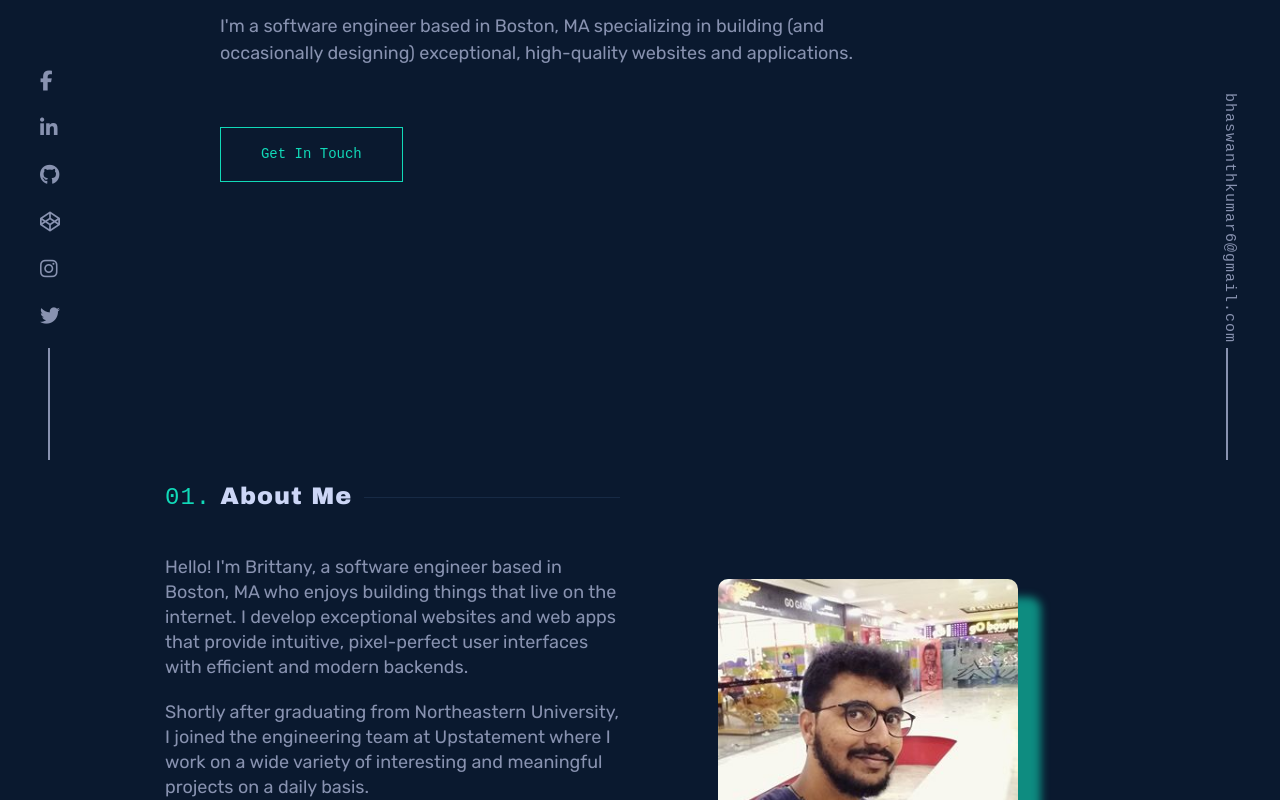
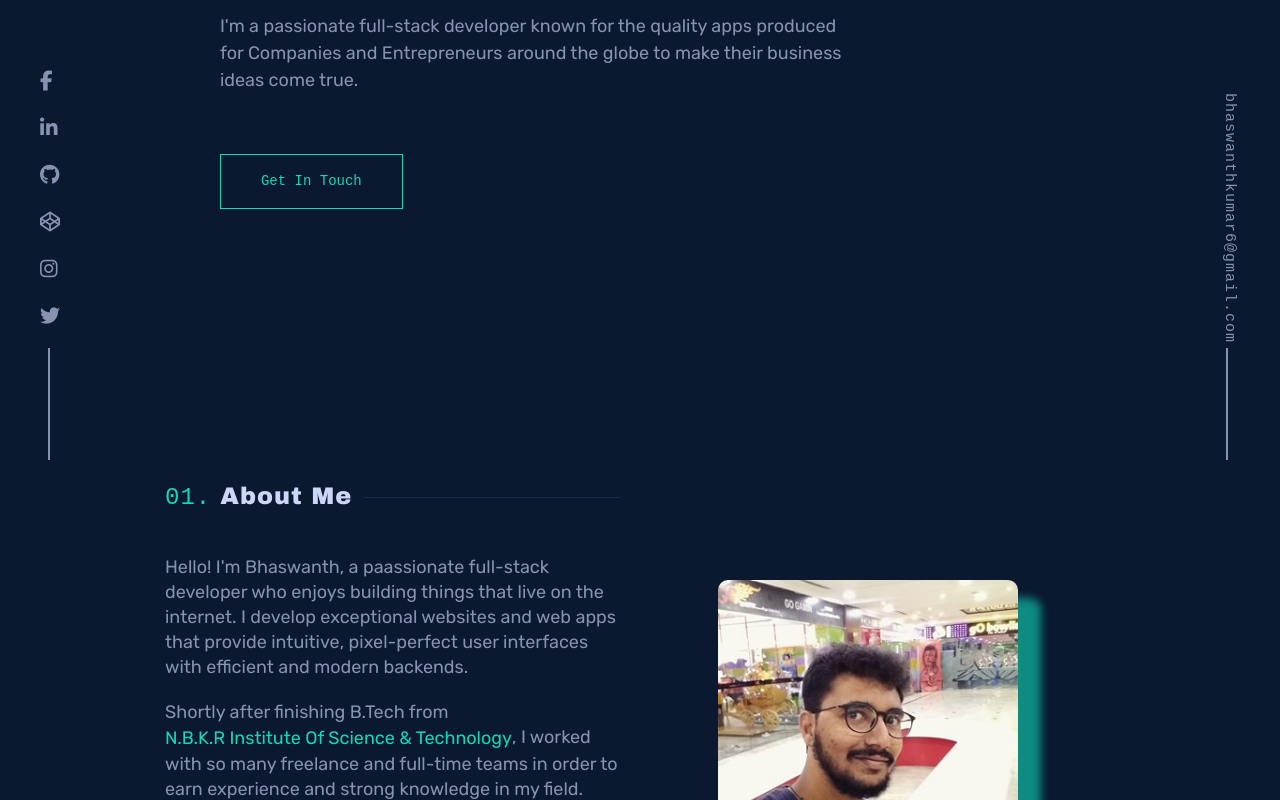
Before and after one commit to bhaswanth53/personal-website, a React (Create React App) app: page / in a window 1280 px wide. Shown: the part 340-1140 px from the top of the page. Built offline with nearby package versions, Linux system fonts and the light colour scheme; a web font is replaced by a local one.

Commit message:
Modified changes and added SEO tags

```diff
--- a/public/index.html
+++ b/public/index.html
@@ -2,14 +2,14 @@
 <html lang="en">
   <head>
     <meta charset="utf-8" />
-    <link rel="icon" href="%PUBLIC_URL%/favicon.ico" />
+    <link rel="icon" href="%PUBLIC_URL%/logo-icon.png" />
     <meta name="viewport" content="width=device-width, initial-scale=1" />
     <meta name="theme-color" content="#000000" />
     <meta
       name="description"
       content="Web site created using create-react-app"
     />
-    <link rel="apple-touch-icon" href="%PUBLIC_URL%/logo192.png" />
+    <link rel="apple-touch-icon" href="%PUBLIC_URL%/logo-icon.png" />
     <!--
       manifest.json provides metadata used when your web app is installed on a
       user's mobile device or desktop. See https://developers.google.com/web/fundamentals/web-app-manifest/
@@ -26,6 +26,29 @@
     -->
     <title>Bhaswanth Chiruthanuru</title>
     <!-- <link rel="stylesheet" type="text/css" href="./css/uikit.min.css" /> -->
+
+    <!-- Meta Tags -->
+    <meta name="title" content="Bhaswanth Chiruthanuru">
+    <meta name="description" content="I'm a passionate full-stack developer known for the quality apps produced for Companies and Entrepreneurs around the globe to make their business ideas come true.">
+    <meta name="keywords" content="Bhaswanth, Bhaswanth Chiruthanuru, Chiruthanuru, Web Developer, Full Start Developer, Freelancer, Web Development, Programming">
+    <meta name="robots" content="index, follow">
+    <meta http-equiv="Content-Type" content="text/html; charset=utf-8">
+    <meta name="language" content="English">
+
+    <!-- Open Graph / Facebook -->
+    <meta property="og:type" content="website">
+    <meta property="og:url" content="http://bhaswanthc.esy.es">
+    <meta property="og:title" content="Bhaswanth Chiruthanuru">
+    <meta property="og:description" content="I'm a passionate full-stack developer known for the quality apps produced for Companies and Entrepreneurs around the globe to make their business ideas come true.">
+    <meta property="og:image" content="http://bhaswanthc.esy.es/banner.jpg">
+
+    <!-- Twitter -->
+    <meta property="twitter:card" content="summary_large_image">
+    <meta property="twitter:url" content="http://bhaswanthc.esy.es">
+    <meta property="twitter:title" content="Meta Tags — Preview, Edit and Generate">
+    <meta property="twitter:description" content="I'm a passionate full-stack developer known for the quality apps produced for Companies and Entrepreneurs around the globe to make their business ideas come true.">
+    <meta property="twitter:image" content="http://bhaswanthc.esy.es/banner.jpg">
+
     <script src="https://kit.fontawesome.com/a076d05399.js"></script>
   </head>
   <body>
--- a/src/Components/About.jsx
+++ b/src/Components/About.jsx
@@ -13,10 +13,12 @@ class About extends Component {
                                 <div className="uk-hidden@m about-image-m">
                                     <img src={profile} alt="Profile Pic" />
                                 </div>
-                                <p>Hello! I'm Brittany, a software engineer based in Boston, MA who enjoys building things that live on the internet. I develop exceptional websites and web apps that provide intuitive, pixel-perfect user interfaces with efficient and modern backends.</p>
-                                <p>Shortly after graduating from Northeastern University, I joined the engineering team at Upstatement where I work on a wide variety of interesting and meaningful projects on a daily basis.</p>
+                                <p>Hello! I'm Bhaswanth, a paassionate full-stack developer who enjoys building things that live on the internet. I develop exceptional websites and web apps that provide intuitive, pixel-perfect user interfaces with efficient and modern backends.</p>
+                                <p>
+                                    Shortly after finishing B.Tech from <a href="http://www.nbkrist.org/" className="uk-button uk-button-text" target="_blank">N.B.K.R Institute Of Science & Technology</a>, I worked with so many freelance and full-time teams in order to earn experience and strong knowledge in my field.
+                                </p>
                                 <p>Here are a few technologies I've been working with recently:</p>
-                                <div className="uk-grid-match uk-margin-top" data-uk-grid>
+                                <div className="uk-grid-match uk-margin-top uk-visible@m" data-uk-grid>
                                     <div className="uk-width-1-2@m">
                                         <ul className="uk-list">
                                             <li><i className="fab fa-js"></i> Javascript</li>
@@ -26,6 +28,19 @@ class About extends Component {
                                     </div>
                                     <div className="uk-width-1-2@m">
                                         <ul className="uk-list">
+                                            <li><i className="fab fa-php"></i> PHP</li>
+                                            <li><i className="fab fa-html5"></i> HTML & CSS</li>
+                                            <li><i className="fab fa-python"></i> Python</li>
+                                        </ul>
+                                    </div>
+                                </div>
+
+                                <div className="uk-grid-match uk-margin-top uk-hidden@m" data-uk-grid>
+                                    <div className="uk-width-1-2@m">
+                                        <ul className="uk-list">
+                                            <li><i className="fab fa-js"></i> Javascript</li>
+                                            <li><i className="fab fa-vuejs"></i> Vue JS</li>
+                                            <li><i className="fab fa-react"></i> React JS</li>
                                             <li><i className="fab fa-php"></i> PHP</li>
                                             <li><i className="fab fa-html5"></i> HTML & CSS</li>
                                             <li><i className="fab fa-python"></i> Python</li>
--- a/src/Components/Banner.jsx
+++ b/src/Components/Banner.jsx
@@ -1,5 +1,6 @@
 import React, { Component } from 'react'
 import UIKIT from 'uikit'
+import AnchorLink from 'react-anchor-link-smooth-scroll'
 
 class Banner extends Component {
     render() {
@@ -24,10 +25,12 @@ class Banner extends Component {
                             <p className="hi">Hi, my name is</p>
                             <p className="h1-white">Bhaswanth Chiruthanuru</p>
                             <p className="h1-grey">I build things for the web.</p>
-                            <p className="text">I'm a software engineer based in Boston, MA specializing in building (and occasionally designing) exceptional, high-quality websites and applications.</p>
-                            <a href="#">
+                            <p className="text">
+                                I'm a passionate full-stack developer known for the quality apps produced for Companies and Entrepreneurs around the globe to make their business ideas come true.
+                            </p>
+                            <AnchorLink offset='100' href="#contact-section">
                                 <button className="uk-button uk-button-large touch">Get In Touch</button>
-                            </a>
+                            </AnchorLink>
                         </div>
                     </div>
                     <div className="uk-width-1-6@m uk-visible@m">
--- a/src/Components/Navbar.jsx
+++ b/src/Components/Navbar.jsx
@@ -10,9 +10,9 @@ class Navbar extends Component {
             <div data-uk-sticky="animation: uk-animation-slide-top; sel-target: .uk-navbar-container; cls-active: uk-navbar-sticky; bottom: #transparent-sticky-navbar">
                 <nav className="uk-navbar-container cus-nav" data-uk-navbar>
                     <div className="uk-navbar-left">
-                        <a className="uk-navbar-item uk-logo" href="#">
+                        <AnchorLink className="uk-navbar-item uk-logo" href="#banner-section" offset='100'>
                             <img src={Logo} alt="Logo" />
-                        </a>
+                        </AnchorLink>
                     </div>
                     <div className="uk-navbar-right uk-visible@m">
                         <ul className="uk-navbar-nav">
--- a/src/index.css
+++ b/src/index.css
@@ -303,6 +303,21 @@ h2 {
   border: 3px solid rgba(17,217,184,0.6);
 }
 
+.about-section a {
+  color: #11d9b8;
+  text-transform: none;
+  font-family: 'Rubik', sans-serif;
+  font-size: 18px;
+}
+
+.about-section a:hover {
+  color: #11d9b8;
+}
+
+.about-section a::before {
+  border-bottom: 1px solid #11d9b8;
+}
+
 /* Projects Section */
 .projects-section {
   min-height: 90vh;
@@ -533,13 +548,13 @@ footer ul li a {
 }
 
 /* Media Queries */
-@media (min-width: 480px) {
+@media (min-width: 640px) {
   .sm\:red {
     color: red;
   }
 }
 
-@media (min-width: 768px) {
+@media (min-width: 960px) {
   .banner .h1-white {
     color: rgb(204, 214, 246);
     font-size: 50px;
@@ -586,13 +601,13 @@ footer ul li a {
   }
 }
 
-@media (min-width: 960px) {
+@media (min-width: 1200px) {
   .lg\:red {
     color: red;
   }
 }
 
-@media (min-width: 1220px) {
+@media (min-width: 1600px) {
   .xl\:red {
     color: red;
   }
```
Also changed, not shown: public/banner.jpg (added), public/logo-icon.png (added).
